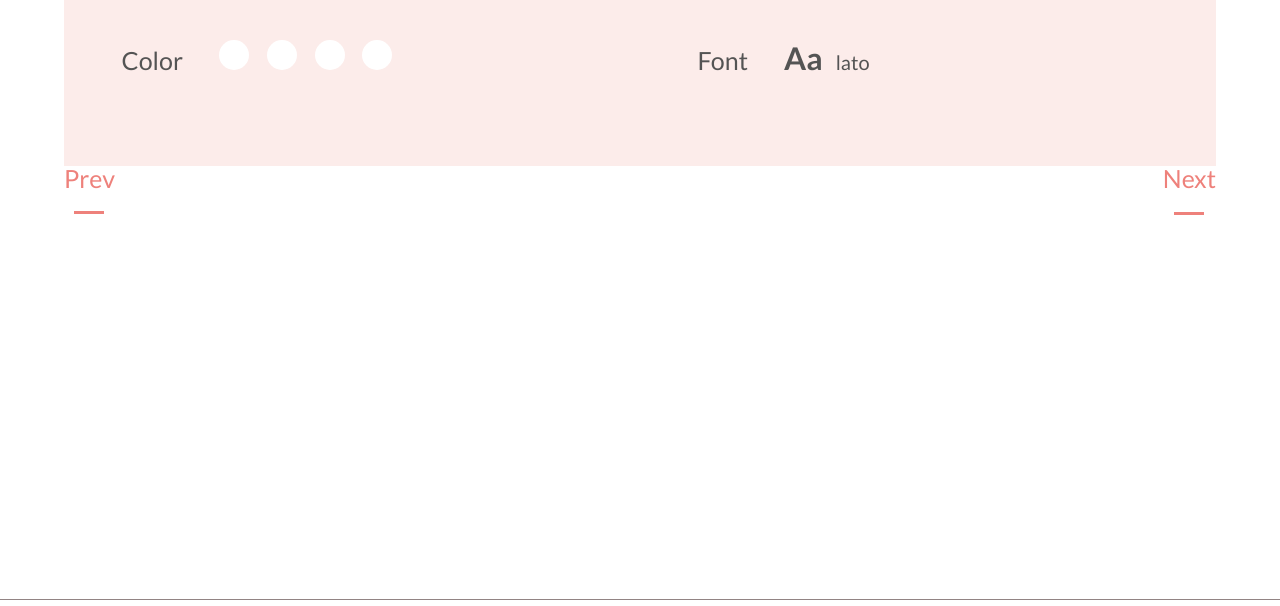
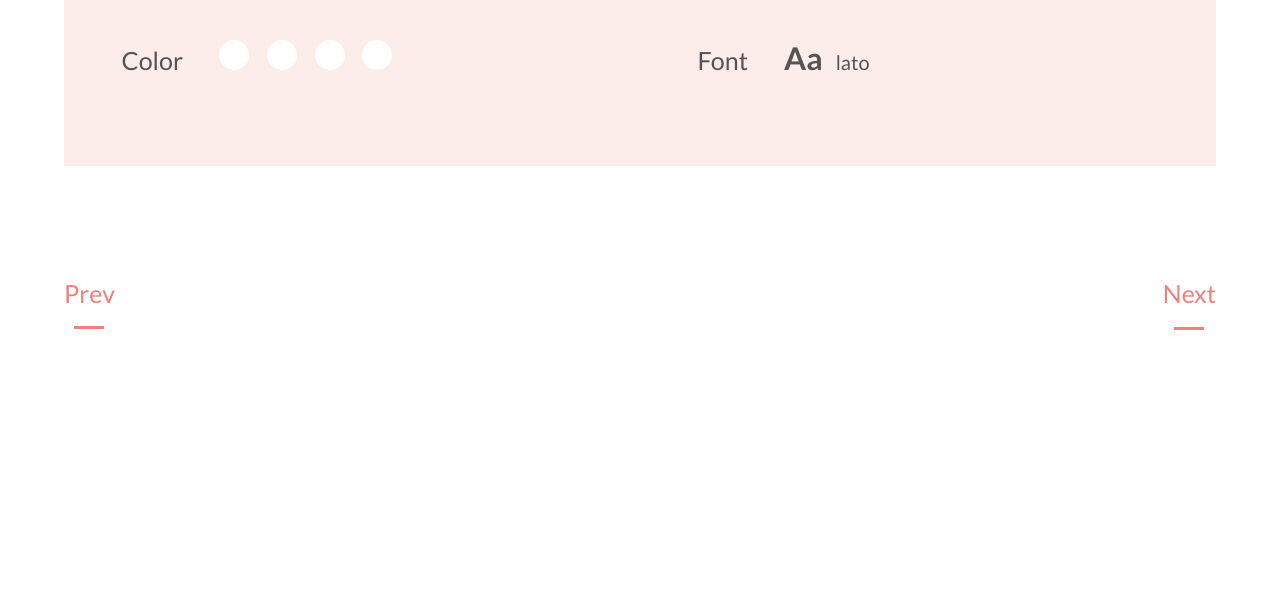
Before and after one commit to suusan11/portfolio, a website: page works_kulkuri.html in a window 1280 px wide. Shown: the part 3053-3659 px from the top of the page. Drawn offline with Linux system fonts and the light colour scheme.

Commit message:
changed postion of container

```diff
--- a/scss/_works_link.scss
+++ b/scss/_works_link.scss
@@ -4,7 +4,7 @@
   display: flex;
   justify-content: space-between;
   text-align: center;
-  margin-bottom: 30%;
+  margin: 10% 0 30%;
 
   h4 {
     display: inline-block;
--- a/works_kulkuri.html
+++ b/works_kulkuri.html
@@ -72,10 +72,12 @@
         </div>
 </section>
 
-<section class="container link">
-    <a href="works_kulkuri.html"><h4>Prev</h4></a>
-    <a href="works_kulkuri.html"><h4>Next</h4></a>
-</section>
+<div class="container">
+    <section class="link">
+        <a href="works_kulkuri.html"><h4>Prev</h4></a>
+        <a href="works_kulkuri.html"><h4>Next</h4></a>
+    </section>
+</div>
 
 <footer>
     <div class="sns">
```
Also changed, not shown: style.css.
